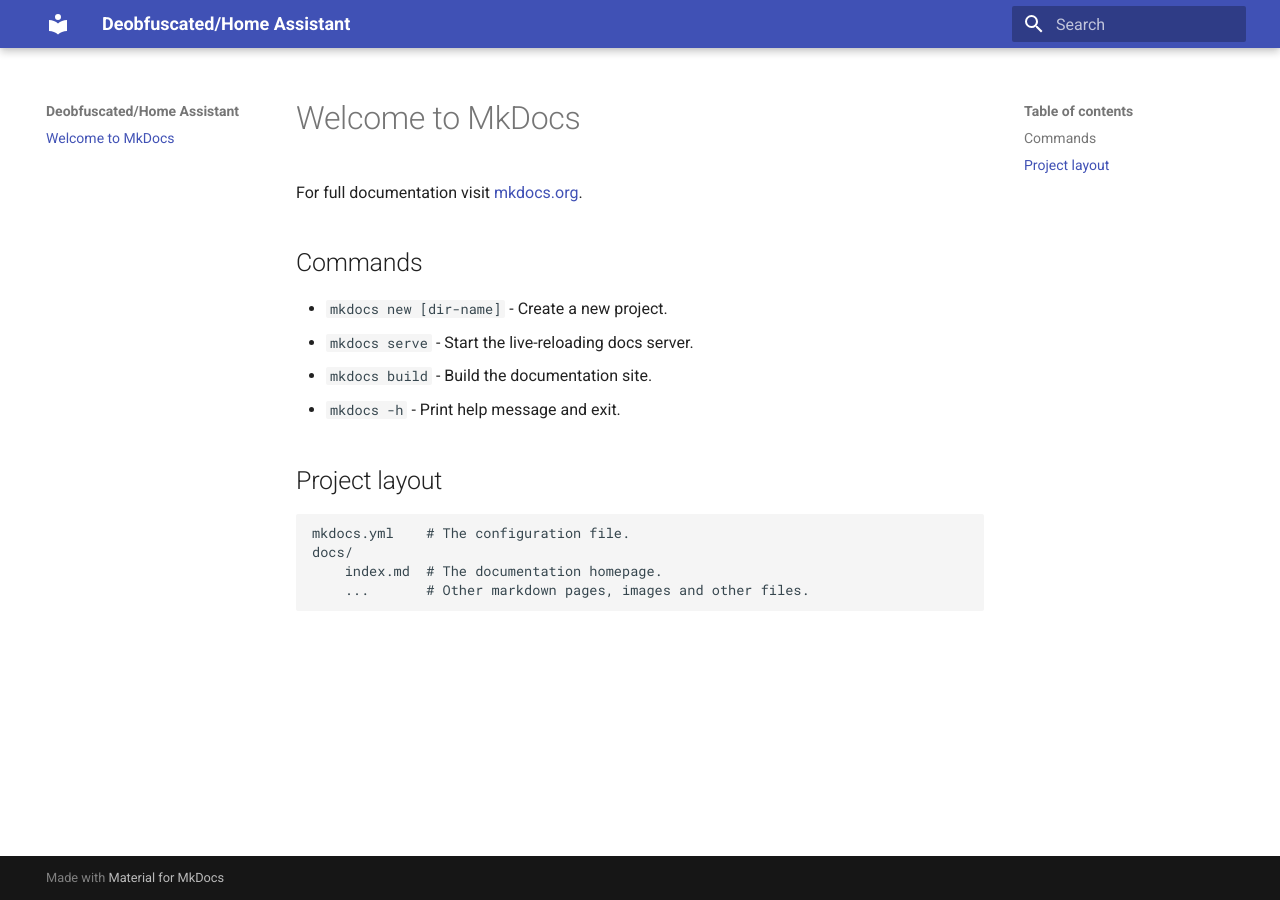
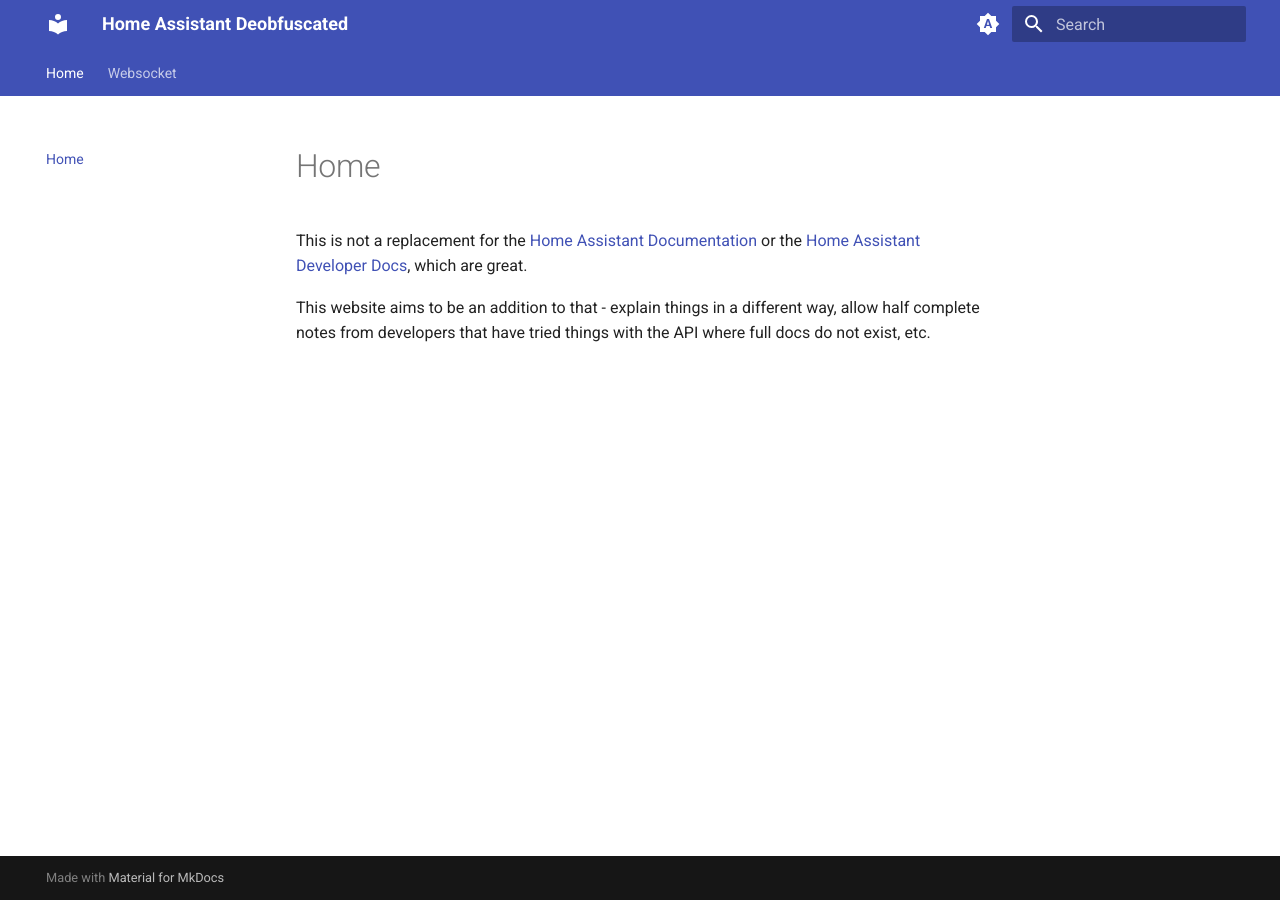
Before and after one commit to deobfuscated-org/homeassistant, an MkDocs documentation site: the page built from docs/index.md, in a window 1280 px wide. Built offline with MkDocs 1.6.1 and Material for MkDocs 9.7.7, drawn with Linux system fonts in a browser that asks for light colours.

Commit message:
skeleton

```diff
--- a/docs/index.md
+++ b/docs/index.md
@@ -1,17 +1,5 @@
-# Welcome to MkDocs
+# Home
 
-For full documentation visit [mkdocs.org](https://www.mkdocs.org).
+This is not a replacement for the [Home Assistant Documentation](https://www.home-assistant.io/docs/) or the [Home Assistant Developer Docs](https://developers.home-assistant.io/), which are great.
 
-## Commands
-
-* `mkdocs new [dir-name]` - Create a new project.
-* `mkdocs serve` - Start the live-reloading docs server.
-* `mkdocs build` - Build the documentation site.
-* `mkdocs -h` - Print help message and exit.
-
-## Project layout
-
-    mkdocs.yml    # The configuration file.
-    docs/
-        index.md  # The documentation homepage.
-        ...       # Other markdown pages, images and other files.
+This website aims to be an addition to that - explain things in a different way, allow half complete notes from developers that have tried things with the API where full docs do not exist, etc.
--- a/mkdocs.yml
+++ b/mkdocs.yml
@@ -1,4 +1,28 @@
-site_name: Deobfuscated/Home Assistant
+site_name: Home Assistant Deobfuscated
 site_url: https://homeassistant.deobfuscated.org/
 theme:
   name: material
+  palette:
+    # Palette toggle for automatic mode
+    - media: "(prefers-color-scheme)"
+      toggle:
+        icon: material/brightness-auto
+        name: Switch to light mode
+
+    # Palette toggle for light mode
+    - media: "(prefers-color-scheme: light)"
+      scheme: default
+      toggle:
+        icon: material/brightness-7
+        name: Switch to dark mode
+
+    # Palette toggle for dark mode
+    - media: "(prefers-color-scheme: dark)"
+      scheme: slate
+      toggle:
+        icon: material/brightness-4
+        name: Switch to system preference
+  features:
+    - navigation.tabs
+plugins:
+  - search
```
Also changed, not shown: docs/websocket/index.md (added, +9 -0 lines), docs/websocket/dashboards/icons/index.md (added), docs/websocket/dashboards/index.md (added).
